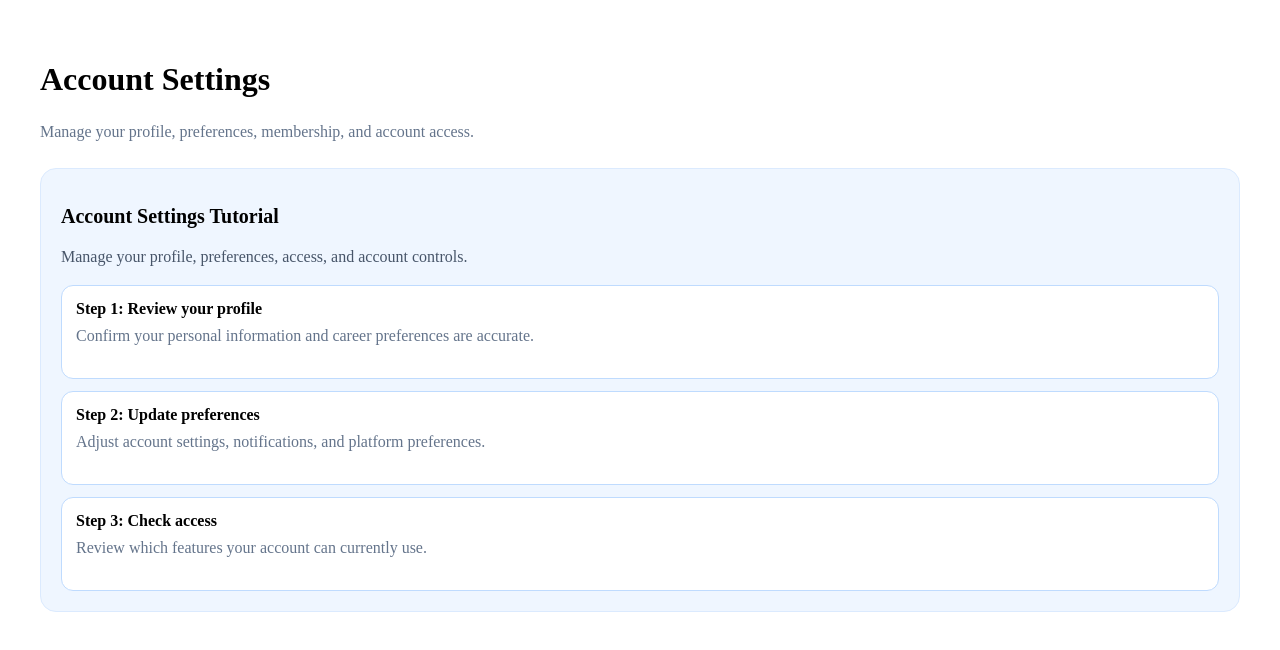
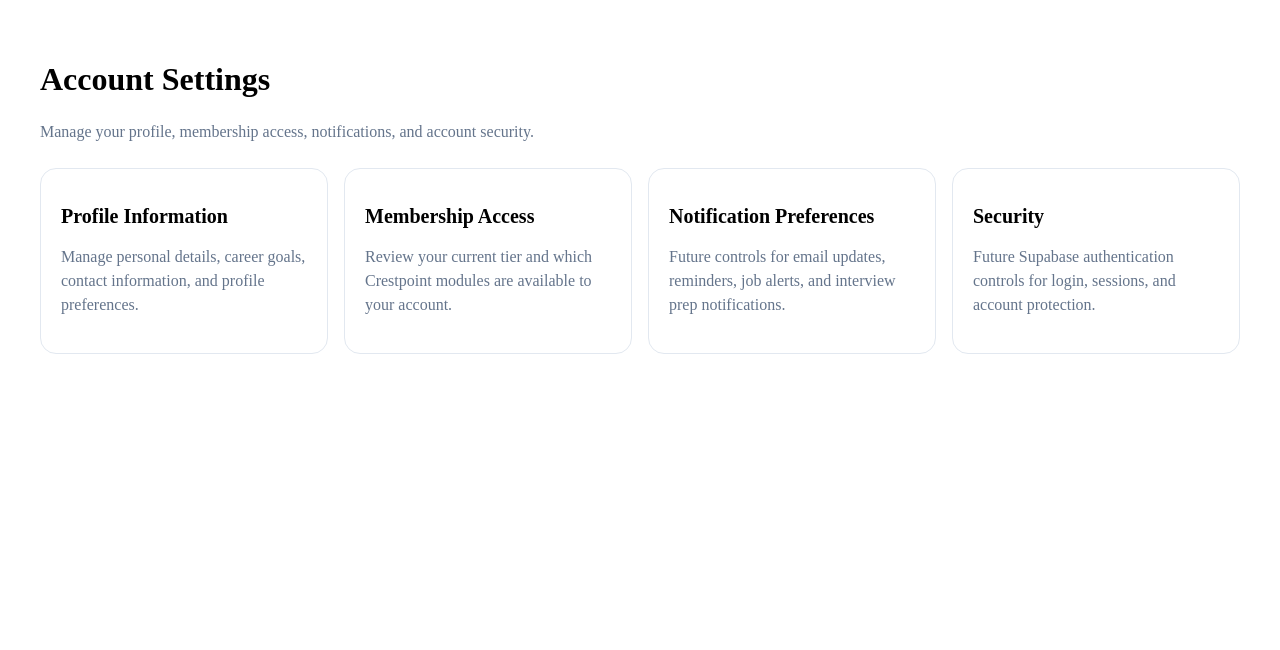
Before and after one commit to mike41192/Crestpoint-solutions-modular-v2, a Next.js app: page /dashboard/settings in a window 1280 px wide. Shown: the top 650 px of the page. Built offline with nearby package versions, Linux system fonts and the light colour scheme.

Commit message:
Phase 99: complete account settings page and fixed dashboard settings button

```diff
--- a/src/app/dashboard/settings/page.tsx
+++ b/src/app/dashboard/settings/page.tsx
@@ -1,13 +1,56 @@
-import { ModulePageLayout } from "@/components/layout/ModulePageLayout"
-import { FirstUseTutorial } from "@/components/onboarding/FirstUseTutorial"
+import { PageHeader } from "@/components/layout/PageHeader"
+import { SectionCard } from "@/components/layout/SectionCard"
 
-export default function UserSettingsPage() {
+const accountSections = [
+  {
+    title: "Profile Information",
+    description:
+      "Manage personal details, career goals, contact information, and profile preferences.",
+  },
+  {
+    title: "Membership Access",
+    description:
+      "Review your current tier and which Crestpoint modules are available to your account.",
+  },
+  {
+    title: "Notification Preferences",
+    description:
+      "Future controls for email updates, reminders, job alerts, and interview prep notifications.",
+  },
+  {
+    title: "Security",
+    description:
+      "Future Supabase authentication controls for login, sessions, and account protection.",
+  },
+]
+
+export default function AccountSettingsPage() {
   return (
-    <ModulePageLayout
-      title="Account Settings"
-      description="Manage your profile, preferences, membership, and account access."
-    >
-      <FirstUseTutorial moduleKey="admin_tools" />
-    </ModulePageLayout>
+    <main style={{ padding: "32px" }}>
+      <PageHeader
+        title="Account Settings"
+        description="Manage your profile, membership access, notifications, and account security."
+      />
+
+      <section
+        style={{
+          display: "grid",
+          gap: "16px",
+          gridTemplateColumns: "repeat(auto-fit, minmax(260px, 1fr))",
+        }}
+      >
+        {accountSections.map((section) => (
+          <SectionCard key={section.title}>
+            <h2 style={{ fontSize: "20px", fontWeight: 700 }}>
+              {section.title}
+            </h2>
+
+            <p style={{ marginTop: "8px", color: "#64748b", lineHeight: 1.5 }}>
+              {section.description}
+            </p>
+          </SectionCard>
+        ))}
+      </section>
+    </main>
   )
 }
```
Also changed, not shown: src/app/dashboard/page.tsx (+7 -2 lines).
